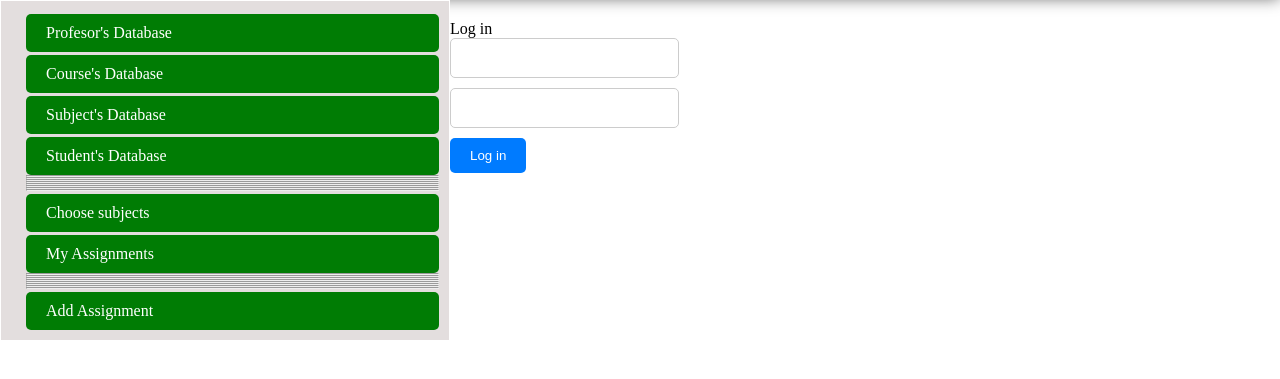
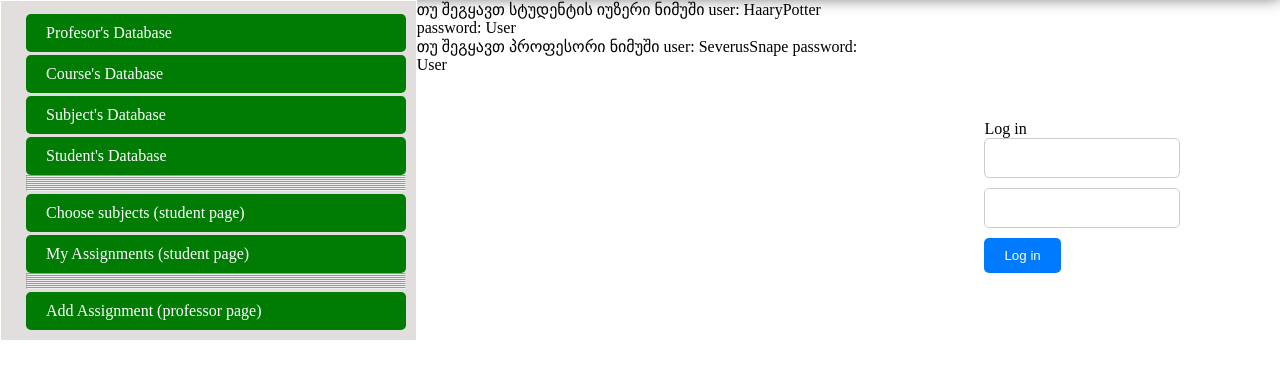
Before and after one commit to Dauphin25/University-Management, a Django app: page /user_login/ in a window 1280 px wide. Shown: the part 64-443 px from the top of the page. Run offline with Django 5.2, Linux system fonts and the light colour scheme.

Commit message:
added assignements for students

```diff
--- a/management/models/professor.py
+++ b/management/models/professor.py
@@ -22,7 +22,7 @@ class Professor(models.Model):
         super().save(*args, **kwargs)
         user = User.objects.create(username=(self.first_name + self.last_name))
         user.password = make_password('User')
-        user.first_name = self.id
+        user.last_name = self.id
         user.save()
 
     class Meta:
--- a/management/templates/management/assignment.html
+++ b/management/templates/management/assignment.html
@@ -3,7 +3,7 @@
 {% block content %}
 <div class="centralDiv">
 <h1>გამარჯობა {{ request.user.username }}</h1>
-    ჩემი საგნები
+    <p>დაველებების შექმნა</p>
     <table>
             <tr>
                 <th>name</th>
--- a/management/templates/management/user_login.html
+++ b/management/templates/management/user_login.html
@@ -2,9 +2,15 @@
 {% load static %}
 
 {% block content %}
+    <div>
+    <p>თუ შეგყავთ სტუდენტის იუზერი ნიმუში user: HaaryPotter password: User</p>
+    <p>თუ შეგყავთ პროფესორი ნიმუში  user: SeverusSnape password: User</p>
+        </div>
+    <br>
+    <div>
     <form method="post">
         {% csrf_token %}
-        <div class="fon10 ">
+        <div style="padding: 100px">
             <div class="login_form__div">
                 <div class="register__span">
                     Log in
@@ -19,7 +25,7 @@
             </div>
         </div>
     </form>
-
+</div>
 <br>
 
 
--- a/management/views/kopaliani.py
+++ b/management/views/kopaliani.py
@@ -94,7 +94,11 @@ def takingsabject(request):
             user_logout(request)
             return redirect('takingsabject')
         userId = request.user.first_name
-        count = StudentSubject.objects.filter(student__pk=userId).count()
+        try:
+            count = StudentSubject.objects.filter(student__pk=userId).count()
+        except:
+            user_logout(request)
+            return redirect('user_login')
         if request.method == 'POST':
             if count == 7:
                 # raise forms.ValidationError("7 საგანი უკვე არჩეულია")
@@ -119,8 +123,12 @@ def takingsabject(request):
             studentSubject = StudentSubject.objects.filter(student__pk=userId)
             form = StudentSubject_form()
 
-            # student = Student.objects.get(pk=userId)
-            student = get_object_or_404(Student, pk=userId)
+            try:
+                student = Student.objects.get(pk=userId)
+            except:
+                user_logout(request)
+                return redirect('index')
+            # student = get_object_or_404(Student, pk=userId)
 
             subjects = student.faculty.subject_set.all()
             form.fields['subject'].queryset = subjects
@@ -182,7 +190,7 @@ def addAssignment(request):
         if request.user.username == 'admin':
             user_logout(request)
             return redirect('addAssignment')
-        userId = request.user.first_name
+        userId = request.user.last_name
         # count = StudentSubject.objects.filter(student__pk=userId).count()
         if request.method == 'POST':
             form = Assignment_form(data=request.POST)
@@ -196,9 +204,14 @@ def addAssignment(request):
                 return HttpResponse("შეცდომა")
 
         else:
-            professorSubject = Assignment.objects.filter(professor__pk=userId)
-            form = Assignment_form()
-            professor = get_object_or_404(Professor, pk=userId)
+            try:
+                professorSubject = Assignment.objects.filter(professor__pk=userId)
+                form = Assignment_form()
+                professor = Professor.objects.get(pk=userId)
+            except:
+                user_logout(request)
+                return redirect('user_login')
+
             subjects = professor.subject_set.all()
             form.fields['subject'].queryset = subjects
             context = {
@@ -230,9 +243,14 @@ def myAssighments(request):
                 return HttpResponse("შეცდომა")
 
         else:
-            studentSubjects = StudentSubject.objects.filter(student__pk=userId)
+            try:
+                studentSubjects = StudentSubject.objects.filter(student__pk=userId)
+            except:
+                user_logout(request)
+                return redirect('user_login')
+            assignement = Assignment.objects.filter(subject__in=studentSubjects.values_list('subject', flat=True))
             context = {
-                'studentSubjects':studentSubjects
+                'assignement':assignement,
                 # 'studentSubject': studentSubject,
                 # 'form': form,
             }
--- a/templates/base.html
+++ b/templates/base.html
@@ -47,17 +47,17 @@
             <hr><hr><hr><hr><hr><hr><hr><hr>
 
                 <a class="filterItem"  href="{% url 'takingsabject' %}">
-                    Choose subjects
+                    Choose subjects  (student page)
                 </a>
                 <a class="filterItem"  href="{% url 'myAssighments' %}">
-                    My Assignments
+                    My Assignments (student page)
                 </a>
 
 
             <hr><hr><hr><hr><hr><hr><hr><hr>
 
                 <a class="filterItem"  href="{% url 'addAssignment' %}">
-                    Add Assignment
+                    Add Assignment (professor page)
                 </a>
           </div>
 
```
Also changed, not shown: management/templates/management/studentassignment.html (+9 -13 lines), db.sqlite3.
